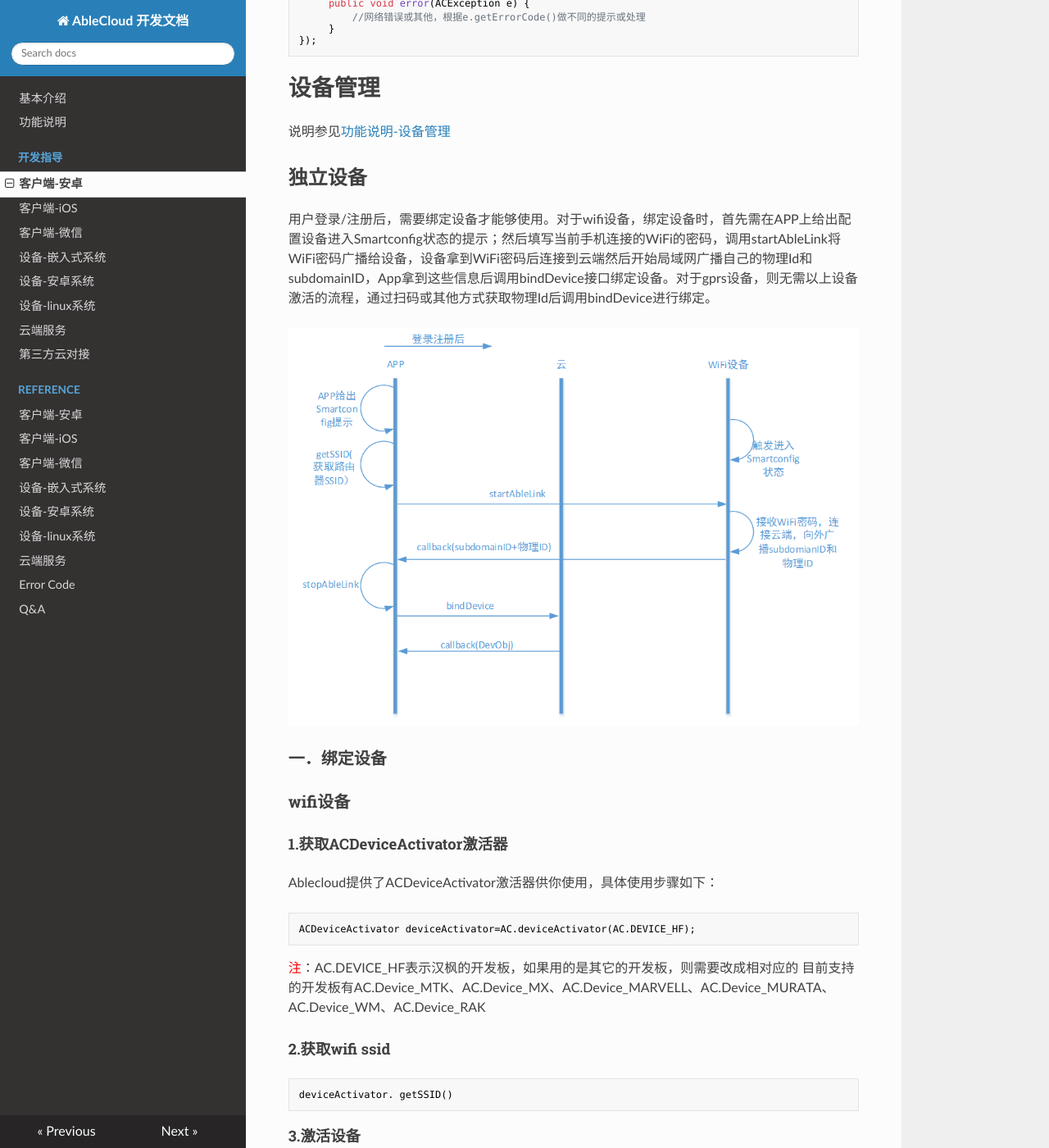
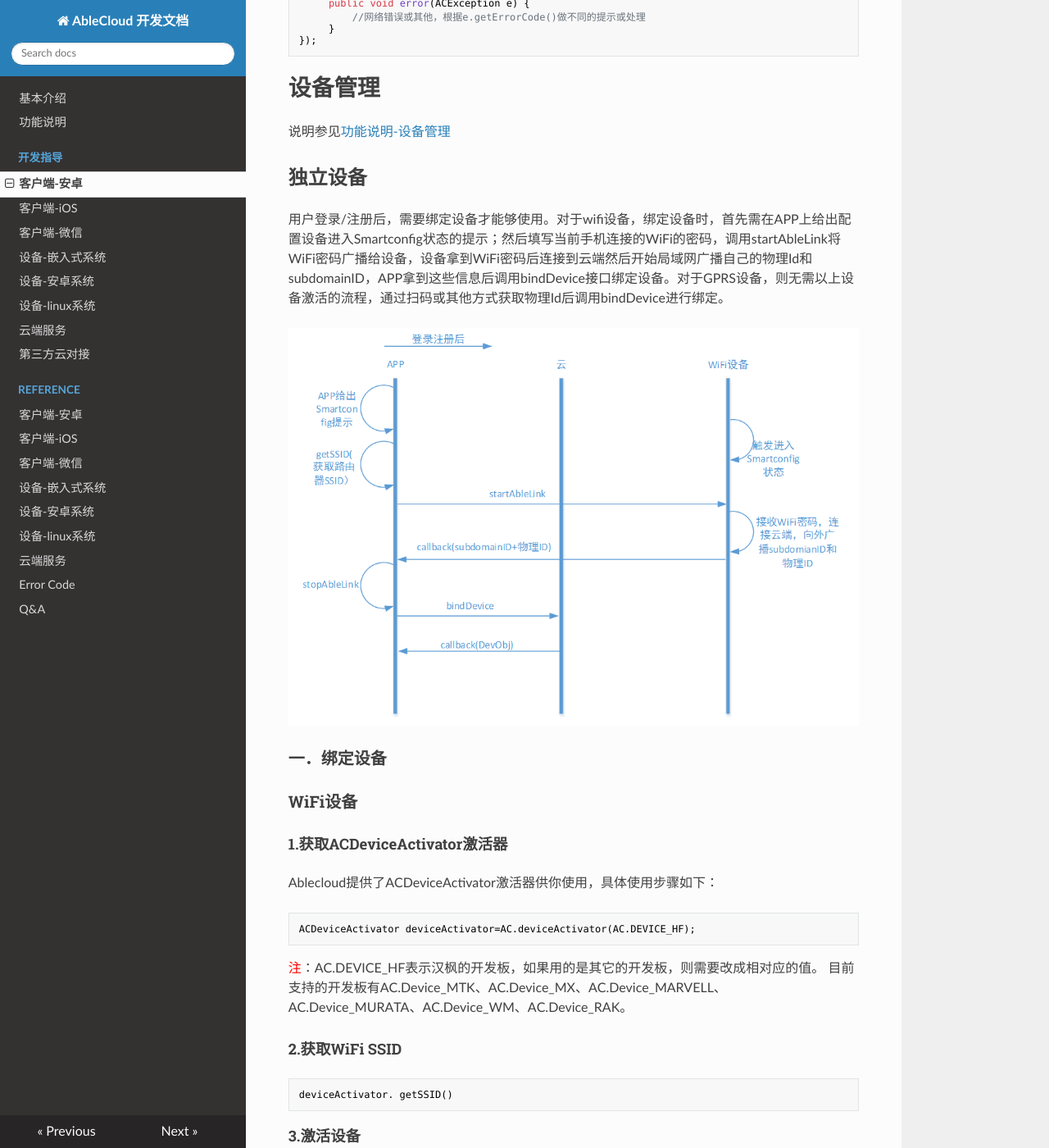
Before and after one commit to JessonW/rd_docs, an MkDocs documentation site: the page built from docs/develop_guide/android.md, in a window 1280 px wide and 1400 px high, scrolled down 4190 px. Shown: the whole window at 82% size. Built offline with MkDocs 1.6.1, drawn with Linux system fonts in a browser that asks for light colours; nearby versions of some CDN libraries; old or Windows-style settings are respelled for this version of MkDocs; some of the changed text lies outside the part shown.

Commit message:
refine words of developer_guide/android.md

````diff
--- a/docs/develop_guide/android.md
+++ b/docs/develop_guide/android.md
@@ -182,29 +182,29 @@ accountMgr.getUserProfile(new PayloadCallback<ACObject>() {
 
 ##独立设备
 
-用户登录/注册后，需要绑定设备才能够使用。对于wifi设备，绑定设备时，首先需在APP上给出配置设备进入Smartconfig状态的提示；然后填写当前手机连接的WiFi的密码，调用startAbleLink将WiFi密码广播给设备，设备拿到WiFi密码后连接到云端然后开始局域网广播自己的物理Id和subdomainID，App拿到这些信息后调用bindDevice接口绑定设备。对于gprs设备，则无需以上设备激活的流程，通过扫码或其他方式获取物理Id后调用bindDevice进行绑定。
+用户登录/注册后，需要绑定设备才能够使用。对于wifi设备，绑定设备时，首先需在APP上给出配置设备进入Smartconfig状态的提示；然后填写当前手机连接的WiFi的密码，调用startAbleLink将WiFi密码广播给设备，设备拿到WiFi密码后连接到云端然后开始局域网广播自己的物理Id和subdomainID，APP拿到这些信息后调用bindDevice接口绑定设备。对于GPRS设备，则无需以上设备激活的流程，通过扫码或其他方式获取物理Id后调用bindDevice进行绑定。
 
 ![DM_wifi](../pic/develop_guide/DM_WiFi.png)
 
 ###一．绑定设备
 
-###wifi设备
+###WiFi设备
 
 ####1.获取ACDeviceActivator激活器
 Ablecloud提供了ACDeviceActivator激活器供你使用，具体使用步骤如下：
 ```java
 ACDeviceActivator deviceActivator=AC.deviceActivator(AC.DEVICE_HF);
 ```
-<font color="red">注</font>：AC.DEVICE_HF表示汉枫的开发板，如果用的是其它的开发板，则需要改成相对应的
-目前支持的开发板有AC.Device_MTK、AC.Device_MX、AC.Device_MARVELL、AC.Device_MURATA、AC.Device_WM、AC.Device_RAK
+<font color="red">注</font>：AC.DEVICE_HF表示汉枫的开发板，如果用的是其它的开发板，则需要改成相对应的值。
+目前支持的开发板有AC.Device_MTK、AC.Device_MX、AC.Device_MARVELL、AC.Device_MURATA、AC.Device_WM、AC.Device_RAK。
 
-####2.获取wifi ssid
+####2.获取WiFi SSID
 ```java
 deviceActivator. getSSID()
 ```
 
 ####3.激活设备
-app通过startAbleLink广播自己的wifi密码，设备成功连上云之后通过广播通知app同时获取设备物理id和subDomainId（用来区分设备类型）。当前只支持配置手机当前连接的wifi
+APP通过startAbleLink广播自己的WiFi密码，设备成功连上云之后通过广播通知APP同时获取设备物理Id和subDomainId（用来区分设备类型）。当前只支持配置手机当前连接的WiFi。
 
 ```java
 deviceActivator.startAbleLink(ssid, password,  AC.DEVICE_ACTIVATOR_DEFAULT_TIMEOUT, new PayloadCallback<List<ACDeviceBind>>() {
@@ -221,7 +221,7 @@ deviceActivator.startAbleLink(ssid, password,  AC.DEVICE_ACTIVATOR_DEFAULT_TIMEO
 ```
 
 ####4.绑定设备
-在成功激活设备后的回调方法中，通过物理id绑定设备
+在成功激活设备后的回调方法中，通过物理Id绑定设备。
 ```java
 AC.bindMgr().bindDevice(subDomain, physicalDeviceId, deviceName, new PayloadCallback<ACUserDevice>() {
     @Override
@@ -236,9 +236,8 @@ AC.bindMgr().bindDevice(subDomain, physicalDeviceId, deviceName, new PayloadCall
 });
 ```
 
-###gprs设备
-**<font color="red">注</font>：gprs设备无需激活流程，在设备连上云端之后即可以直接进入绑定设备**
-建议通过扫二维码的形式获取物理id进行绑定
+###GPRS设备
+**<font color="red">注</font>：GPRS设备无需激活流程，在设备连上云端之后即可以直接进入绑定设备的流程。**建议通过扫二维码的形式获取物理Id进行绑定。
 ```java
 AC.bindMgr().bindDevice(subDomain, physicalDeviceId, deviceName, new PayloadCallback<ACUserDevice>() {
     @Override
@@ -252,10 +251,10 @@ AC.bindMgr().bindDevice(subDomain, physicalDeviceId, deviceName, new PayloadCall
     }
 });
 ```
-<font color="red">建议流程</font>：若设备上有是否连接上ablecloud云端的指示灯，则可以提示用户在指示灯亮起的时候绑定设备。若无指示灯，则可在用户点击开始绑定之后，建议通过CountDownTimer每隔2s钟绑定一次设备，在连续绑定几次之后再提示用户失败或成功。
+<font color="red">建议流程</font>：若设备上有是否连接上AbleCloud云端的指示灯，则可以提示用户在指示灯亮起的时候绑定设备。若无指示灯，则可在用户点击开始绑定之后，建议通过CountDownTimer每隔2s钟绑定一次设备，在连续绑定几次之后再提示用户失败或成功。
 
 ###二．分享设备
-**第一种分享方式不需要用户做任何操作，管理员把设备分享给用户后即直接拥有控制权；第二种方式为管理员分享二维码后，用户再通过扫码的形式绑定设备才拥有控制权，推荐使用第二种分享机制。**
+**第一种分享方式不需要用户做任何操作，管理员把设备分享给用户后即直接拥有控制权；第二种方式为管理员分享二维码后，用户再通过扫码的形式绑定设备才拥有控制权。推荐使用第二种分享机制。**
 
 ####1、管理员直接分享设备给普通用户
 ```java
@@ -303,7 +302,7 @@ bindMgr.bindDeviceWithShareCode(shareCode, new PayloadCallback<ACUserDevice>() {
 ###三．设备解绑
 
 ####1、管理员或普通用户解绑设备
-如果是管理员解绑设备，那么其他绑定该设备的普通成员也会失去该设备的绑定权
+如果是管理员解绑设备，那么其他绑定该设备的普通成员也会失去该设备的绑定权。
 ```java
 bindMgr.unbindDevice(subDomain, deviceId, new VoidCallback() {
     @Override
@@ -344,22 +343,23 @@ bindMgr.unbindDeviceWithUser(subDomain, userId, deviceId, new VoidCallback() {
 
 ###一．绑定网关
 
-###wifi网关
+###WiFi网关
 
 ####1.获取ACDeviceActivitor激活器
-AbleCloud提供了ACDeviceActivitor激活器供你使用
+AbleCloud提供了ACDeviceActivitor激活器供你使用。
 ```java
 ACDeviceActivator deviceActivator=AC.deviceActivator(AC.DEVICE_HF);
 ```
 <font color="red">注</font>：AC.DEVICE_HF表示汉枫的开发板，如果用的是其它的开发板，则需要修改。
-目前支持的开发板有AC.Device_MTK、AC.Device_MX、AC.Device_MARVELL、AC.Device_MURATA、AC.Device_WM、AC.Device_RAK
+目前支持的开发板有AC.Device_MTK、AC.Device_MX、AC.Device_MARVELL、AC.Device_MURATA、AC.Device_WM、AC.Device_RAK。
 
-####2.得到wifi ssid
+####2.得到WiFi SSID
 ```java
 deviceActivator. getSSID()
 ```
+
 ####3.激活网关
-app通过startAbleLink广播自己的wifi密码，设备成功连上云之后通过广播通知app同时获取设备物理id和subDomainId（用来区分设备类型）。当前只支持配置手机当前连接的wifi
+APP通过startAbleLink广播自己的WiFi密码，设备成功连上云之后通过广播通知APP同时获取设备物理Id和subDomainId（用来区分设备类型）。当前只支持配置手机当前连接的WiFi。
 ```java
 deviceActivator.startAbleLink(ssid, password,  AC.DEVICE_ACTIVATOR_DEFAULT_TIMEOUT, new PayloadCallback<List<ACDeviceBind>>() {
     @Override
@@ -373,8 +373,9 @@ deviceActivator.startAbleLink(ssid, password,  AC.DEVICE_ACTIVATOR_DEFAULT_TIMEO
     }
 });
 ```
+
 ####4.绑定网关
-在成功激活设备后的回调方法中，通过物理id绑定网关
+在成功激活设备后的回调方法中，通过物理Id绑定网关。
 ```java
 AC.bindMgr().bindGateway(subDomain, physicalDeviceId, deviceName, new PayloadCallback<ACUserDevice>() {
     @Override
@@ -390,8 +391,7 @@ AC.bindMgr().bindGateway(subDomain, physicalDeviceId, deviceName, new PayloadCal
 ```
 
 ###以太网网关
-**<font color="red">注</font>：以太网网关无需激活流程，在网关插上网线连上云端之后即可以直接进入绑定设备**
-建议通过扫码的形式获取网关物理id进行绑定
+**<font color="red">注</font>：以太网网关无需激活流程，在网关插上网线连上云端之后即可以直接进入绑定设备的流程。**建议通过扫码的形式获取网关物理Id进行绑定。
 ```java
 AC.bindMgr().bindGateway(subDomain, physicalDeviceId, deviceName, new PayloadCallback<ACUserDevice>() {
     @Override
@@ -432,7 +432,7 @@ AC.bindMgr().openGatewayMatch(subDomain, gatewayDeviceId, AC.DEVICE_ACTIVATOR_DE
 ####2．列举所有新加入的子设备列表
 ```java
 AC.bindMgr().listNewDevices(subDomain, gatewayDeviceId, new PayloadCallback<List<ACDeviceBind>>() {
-  @Override
+    @Override
     public void success(List<ACDeviceBind> deviceBinds) {
         //建议此处更新新加入子设备列表的界面
     }
@@ -460,18 +460,14 @@ AC.bindMgr().addSubDevice(subDomain, gatewayDeviceId, physicalDeviceId, devcieNa
 });
 ```
 
-<font color="red">注</font>：在绑定子设备addSubDevice的success回调里只是成功绑定该physicalDeviceId 的单个设备，建议在成功绑定所有子设备之后再提示绑定成功。
+<font color="red">注</font>：在绑定子设备addSubDevice的success回调里只是成功绑定该physicalDeviceId的单个设备，建议在成功绑定所有子设备之后再提示绑定成功。
 
 
 ##Home模型
 
-
-
-
 创建家庭绑定WiFi设备的建议流程如下图：
 
 ![DM_home_wifi](../pic/develop_guide/DM_home_wifi.png)
-
 
 创建家庭然后绑定以太网或者GPRS设备的建议流程如下图：
 
@@ -480,7 +476,6 @@ AC.bindMgr().addSubDevice(subDomain, gatewayDeviceId, physicalDeviceId, devcieNa
 创建家庭然后绑定WiFi网关和Zigbee子设备的建议流程如下图：
 
 ![DM_home_gateway_wifi](../pic/develop_guide/DM_home_gateway_wifi.png)
-
 
 创建家庭，然后绑定以太网网关和Zigbee子设备的建议流程如下图：
 
@@ -565,7 +558,7 @@ groupMgr.moveDeviceToRoom(deviceId, homeId, roomId, new VoidCallback() {
 
 
 ##设备附加属性
-**<font color="red">注意</font>：设备扩展属性需要先进入到控制台产品管理-->产品列表-->管理-->产品属性-->附加属性-->新建属性，建立完附加属性列表后才能使用如下接口**
+**<font color="red">注意</font>：设备扩展属性需要先进入到控制台产品管理-->产品列表-->管理-->产品属性-->附加属性-->新建属性，建立完附加属性列表后才能使用如下接口。**
 
 ####一、设置或者更新设备附加属性
 ```java
@@ -721,7 +714,7 @@ bindMgr.sendToDeviceWithOption(subDomain, deviceId, new ACDeviceMsg(68, req), AC
 ```
 
 ##二、发送消息到服务
-**<font color="red">注意</font>：serviceName对应服务管理里UDS服务里的服务名称，务必保持一致，进入版本管理之后，查看已上线版本，serviceVersion为主版本号，比如1-0-0，则version为1**
+**<font color="red">注意</font>：serviceName对应服务管理里UDS服务里的服务名称，务必保持一致。进入版本管理之后，查看已上线版本。serviceVersion为主版本号，比如1-0-0，则version为1。**
 
 ```java
 ACMsg req = new ACMsg();
@@ -792,6 +785,7 @@ pushMgr.watch(table, new VoidCallback() {
     }
 });
 ```
+
 ####4、接收已订阅的实时数据
 ```java
 pushMgr.onReceive(new PayloadCallback<ACPushReceive>() {
@@ -808,8 +802,9 @@ pushMgr.onReceive(new PayloadCallback<ACPushReceive>() {
     }
 });
 ```
+
 ####5、取消订阅
-建议在退出订阅的activity之后调用，避免造成流量浪费
+建议在退出订阅的activity之后调用，避免造成流量浪费。
 ```java
 //实例化ACPushTable对象
 ACPushTable table = new ACPushTable();
@@ -830,10 +825,6 @@ pushMgr.unwatch(table, new VoidCallback() {
     }
 });
 ```
-
-
-
-
 
 #局域网通信
 
````
Also changed, not shown: other parts of docs/develop_guide/android.md (+11 -13 lines).
